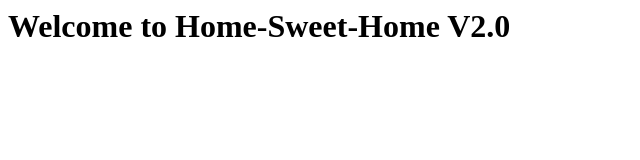
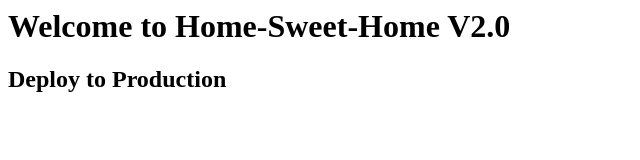
Before and after one commit to pnv02129/website, a plain HTML site: page index.html in a window 1280 px wide. Shown: the whole page, without its empty margins (0-640 px from the left). Drawn offline with Linux system fonts and the light colour scheme.

Commit message:
Ready for production

```diff
--- a/index.html
+++ b/index.html
@@ -2,5 +2,6 @@
 	<title>Jenkins CI/CD Pipeline</title>
 	<body>
 		<h1> Welcome to Home-Sweet-Home V2.0</h1>
+		<h2> Deploy to Production </h2>
 	</body>
 </html>
```
